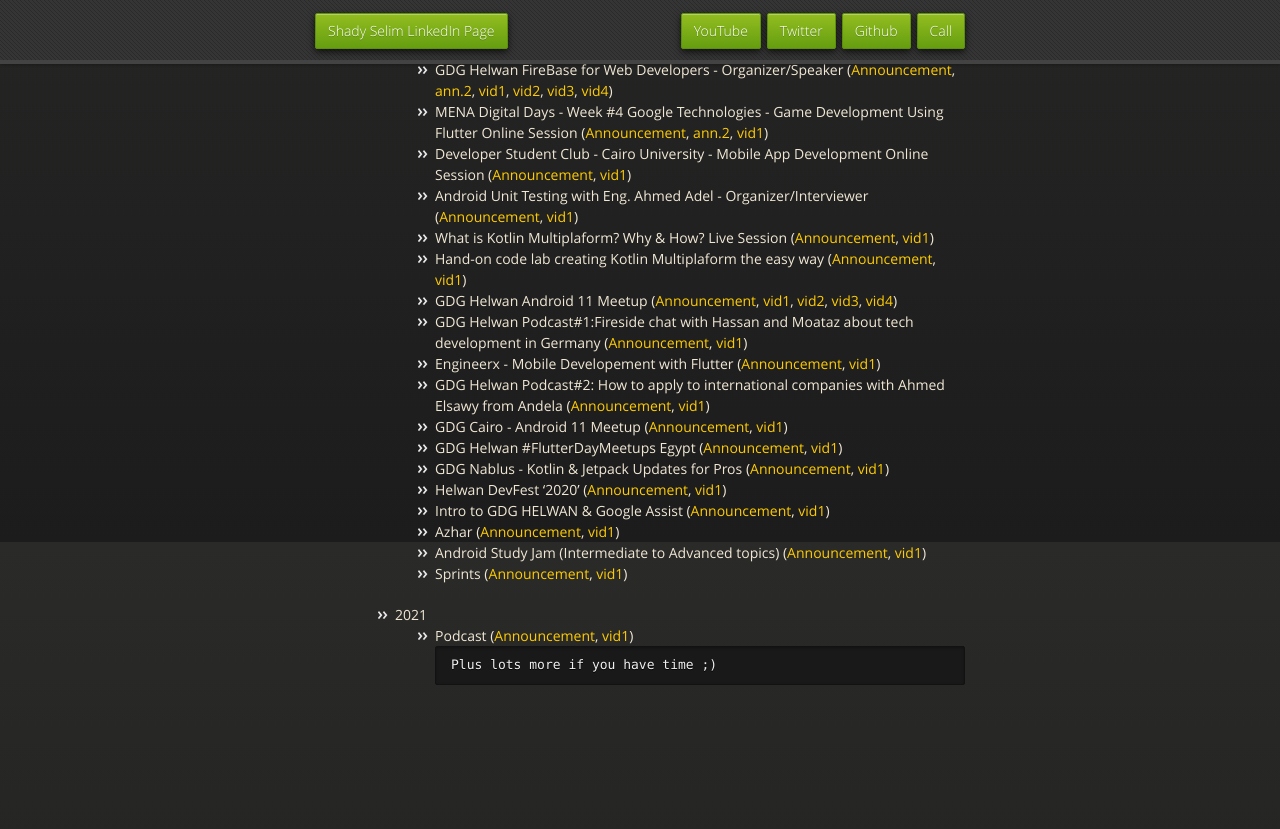
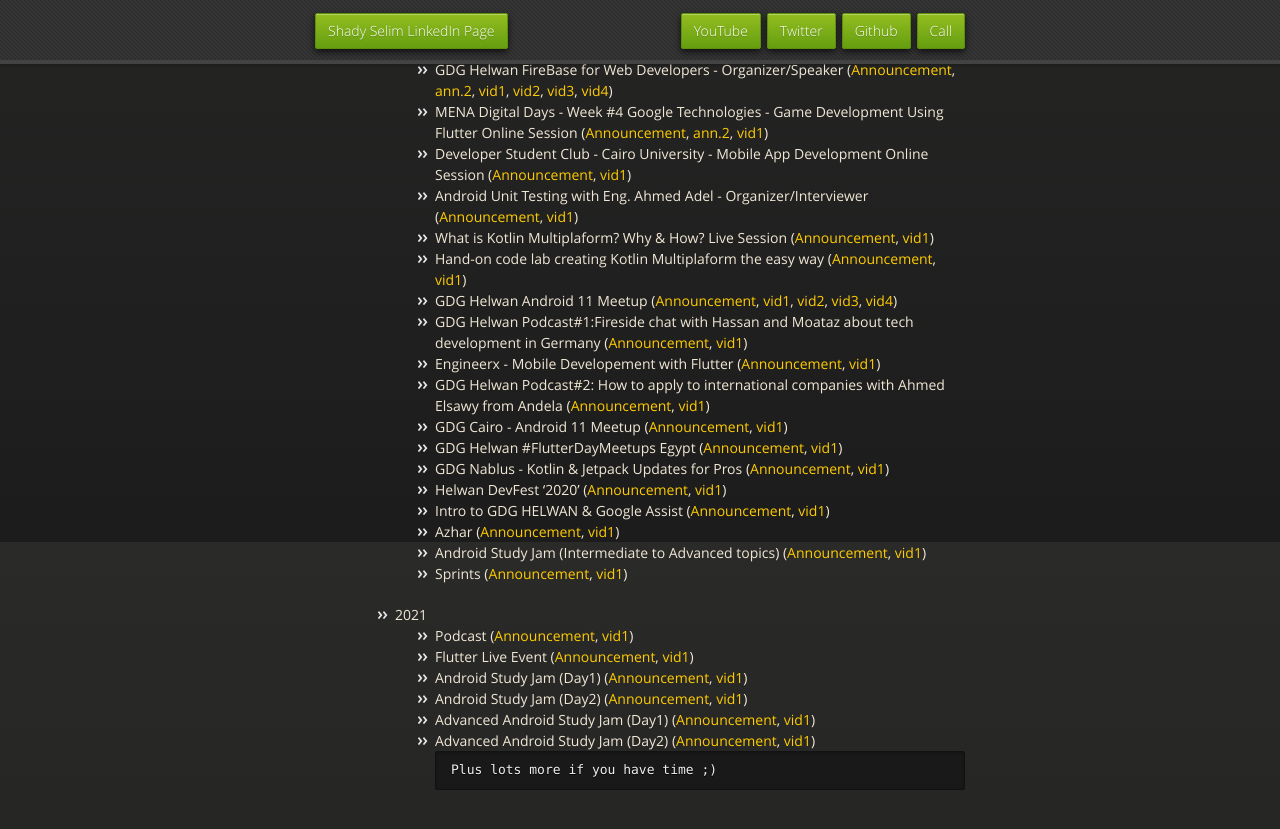
Before and after one commit to Shady-Selim/shady-selim.github.io, a Jekyll site: the page built from index.md, in a window 1280 px wide and 900 px high, scrolled down 5758 px. Shown: the top 829 px of the window. Built offline with Jekyll 4.4.1, drawn with Linux system fonts in a browser that asks for light colours; our own code applies the rules of GitHub Pages for plain Markdown files; before the commit the page ends 6553 px from its top, so only the background shows below that.

Commit message:
Update index.md

````diff
--- a/index.md
+++ b/index.md
@@ -233,6 +233,11 @@
     - Sprints ([Announcement](https://www.facebook.com/GDGNablus/photos/a.453124484708190/3650183331668940/?type=3&theater), [vid1](https://www.facebook.com/GDGNablus/videos/342632443414768/))
   - 2021
     - Podcast ([Announcement](https://www.facebook.com/GDGNablus/photos/a.453124484708190/3650183331668940/?type=3&theater), [vid1](https://www.facebook.com/GDGNablus/videos/342632443414768/))
+    - Flutter Live Event ([Announcement](https://www.facebook.com/GDGNablus/photos/a.453124484708190/3650183331668940/?type=3&theater), [vid1](https://www.facebook.com/GDGNablus/videos/342632443414768/))
+    - Android Study Jam (Day1) ([Announcement](https://www.facebook.com/GDGNablus/photos/a.453124484708190/3650183331668940/?type=3&theater), [vid1](https://www.facebook.com/GDGNablus/videos/342632443414768/))
+    - Android Study Jam (Day2) ([Announcement](https://www.facebook.com/GDGNablus/photos/a.453124484708190/3650183331668940/?type=3&theater), [vid1](https://www.facebook.com/GDGNablus/videos/342632443414768/))
+    - Advanced Android Study Jam (Day1) ([Announcement](https://www.facebook.com/GDGNablus/photos/a.453124484708190/3650183331668940/?type=3&theater), [vid1](https://www.facebook.com/GDGNablus/videos/342632443414768/))
+    - Advanced Android Study Jam (Day2) ([Announcement](https://www.facebook.com/GDGNablus/photos/a.453124484708190/3650183331668940/?type=3&theater), [vid1](https://www.facebook.com/GDGNablus/videos/342632443414768/))
 ```
 Plus lots more if you have time ;)
 ```
````
